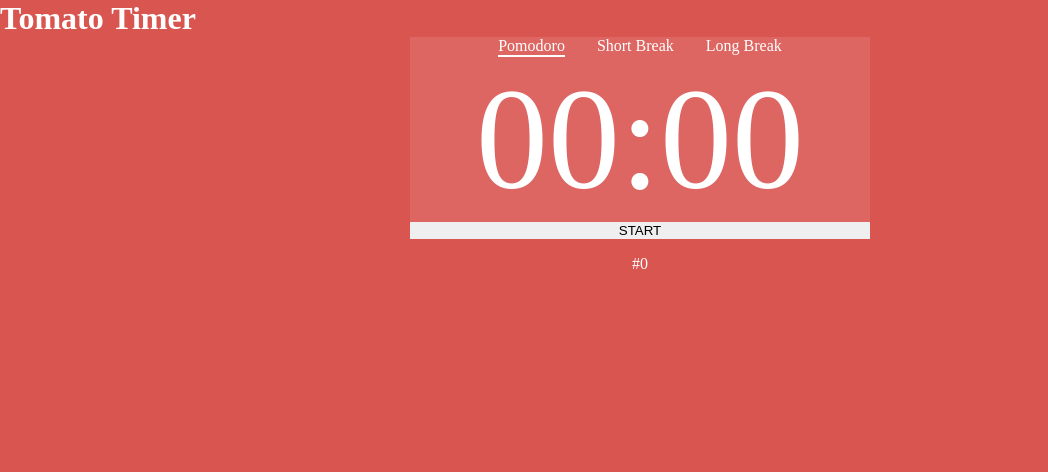
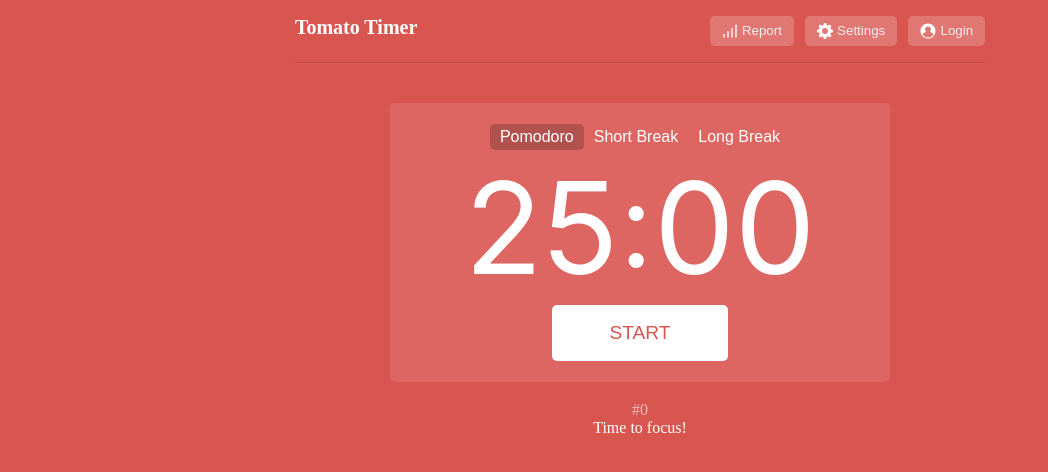
Before and after one commit to Mark-a-obrien/tomato-timer, a plain HTML site: page index.html in a window 1280 px wide. Shown: the whole page, without its empty margins (0-1048 px from the left). Drawn offline with Linux system fonts and the light colour scheme.

Commit message:
a working timer

```diff
--- a/index.html
+++ b/index.html
@@ -12,13 +12,19 @@
 
     <header>
         <h1>Tomato Timer</h1>
+
+        <nav>
+            <button class="btn-util" id="report"><img src="images/report.svg">Report</button>
+            <button class="btn-util" id="settings"><img src="images/settings.svg">Settings</button>
+            <button class="btn-util" id="login"><img src="images/login.svg">Login</button>
+        </nav>
     </header>
     <section class="tomato">
         <section class="timer-box">
             <nav>
-                <p id="pomodoro" data-timerType="pomodoro">Pomodoro</p>
-                <p id="shortBreak" data-timerType="shortBreak">Short Break</p>
-                <p id="longBreak" data-timerType="longBreak">Long Break</p>
+                <button class="times" id="pomodoro" data-timerType="pomodoro">Pomodoro</button>
+                <button class="times" id="shortBreak" data-timerType="shortBreak">Short Break</button>
+                <button class="times" id="longBreak" data-timerType="longBreak">Long Break</button>
             </nav>
 
             <section class="timer">
@@ -31,6 +37,8 @@
         </section>
 
         <p id="count">#0</p>
+
+        <p id="message">Time to focus!</p>
     </section>
 </body>
 </html>
--- a/script.js
+++ b/script.js
@@ -3,10 +3,11 @@ const seconds = document.querySelector("[data-time=seconds]");
 const stop = document.querySelector("#stop");
 const timerTypes = document.querySelectorAll("[data-timerType]");
 
+
 const times = {
-    pomodoro : "00",
+    pomodoro : "25",
     shortBreak : "05",
-    longBreak : "20"
+    longBreak : "15"
 }
 
 // sets the timer
@@ -18,11 +19,11 @@ const setTime = (type, min) => {
     });
 
     if (type.id === "pomodoro")
-        setStyle("#d95550", "#dd6662");
+        setStyle("#d95550", "Time to focus!");
     else if (type.id === "shortBreak")
-        setStyle("#4c9195", "#5e9ca0");
+        setStyle("#4c9195", "Time for a break!");
     else
-        setStyle("#457ca3", "#5889ac");
+        setStyle("#457ca3", "Time for a break!");
 
     type.classList.add("current-timer");
     minutes.textContent = min;
@@ -30,9 +31,10 @@ const setTime = (type, min) => {
 }
 
 // sets the styles of the page depdending on which timer type is selected
-const setStyle = (bodyColor, timerBoxColor) => {
+const setStyle = (bodyColor, msg) => {
     document.body.style.backgroundColor = bodyColor;
-    document.querySelector(".timer-box").style.backgroundColor = timerBoxColor;
+    document.querySelector("#message").textContent = msg
+    stop.style.color = document.body.style.backgroundColor;
 }
 
 
@@ -101,3 +103,10 @@ const checkIfTimerComplete = (min, sec) => {
 
 // default time
 setTime(timerTypes[0], times[timerTypes[0].id]);
+
+
+
+
+
+
+// ---------------Tasks----------------
--- a/style.css
+++ b/style.css
@@ -4,14 +4,37 @@
     border: 0;
 }
 
+
 body {
     background-color: #d95550;
 }
 
-.tomato, .timer-box, .timer-box nav, .timer-box .timer {
+img {
+    width: 1rem;
+}
+
+
+header, .tomato, .timer-box, .timer-box nav, .timer-box .timer, nav, .btn-util {
     display: flex;
     justify-content: center;
     align-content: center;
+}
+
+header h1, header nav {
+    border-bottom: 1px solid rgba(0, 0, 0, 0.1);
+    padding-top: 1rem;
+    padding-bottom: 1rem;
+    margin-bottom: 2.5rem;
+}
+
+header h1 {
+    font-size: 20px;
+    width: 415px;
+
+}
+
+header nav {
+    gap: 0.7rem;
 }
 
 .tomato {
@@ -21,29 +44,104 @@ body {
 
 .timer-box {
     flex-direction: column;
-    background-color: #dd6662;
+    background-color: rgba(255, 255, 255, 0.1);
+    padding: 0.9rem;
+    padding-top: 1.3rem;
+    padding-bottom: 1.3rem;
+    width: 500px;
+    border-radius: 5px;
 
-    width: 36%;
+    flex-grow: 0;
+    flex-shrink: 0;
 }
 
-.timer-box nav {
-    gap: 2rem;
+
+.timer-box .timer {
+    font-size: 8rem;
 }
 
-.timer-box .timer {
-    font-size: 9rem;
-}
-
-p, h1 {
+p, h1, button {
     color: white;
 }
 
 #count {
-    margin-top: 1rem;
+    margin-top: 1.2rem;
+}
+
+.current-timer {
+    background-image: linear-gradient(rgba(0, 0, 0, 0.2) 0 0);
+}
+
+.minutes, .seconds {
+    font-family: 'ArialRounded', -apple-system, BlinkMacSystemFont, 'Segoe UI', Roboto, Helvetica, Arial, sans-serif, 'Apple Color Emoji', 'Segoe UI Emoji', 'Segoe UI Symbol';;
+}
+
+
+.times {
+    padding: 4px;
+    padding-left: 10px;
+    padding-right: 10px;
+    font-size: 1rem;
+}
+
+#count {
+    color: rgba(255, 255, 255, 0.6);
+    font-size: 1rem;
 }
 
 
 
-.current-timer {
-    border-bottom:2px solid white;
+
+
+
+
+
+
+
+
+
+
+
+
+
+
+
+
+
+.btn-util, img {
+    color: rgb(238, 238, 238);
 }
+
+
+.btn-util {
+    color: rgb(238, 238, 238);
+    background-color: rgba(255, 255, 255, 0.2);
+    padding: 7px;
+    padding-left: 12px;
+    padding-right: 12px;
+    gap: 4px;
+}
+
+.btn-util:hover, img:hover{
+    color: white;
+}
+
+
+button {
+    background: none;
+    border: none;
+    cursor: pointer;
+
+    border-radius: 5px;
+}
+
+#stop {
+    width: 11rem;
+    height: 3.5rem;
+    align-self: center;
+    background-color: white;
+    color: black;
+    font-size: 1.2rem;
+    border-radius: 5px;
+
+}
```
Also changed, not shown: images/login.svg (added), images/report.svg (added), images/settings.svg (added).
